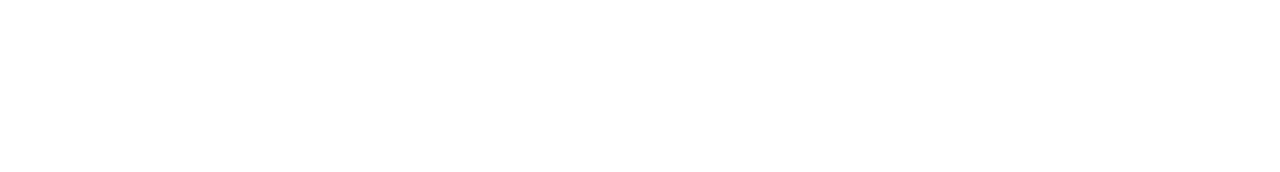
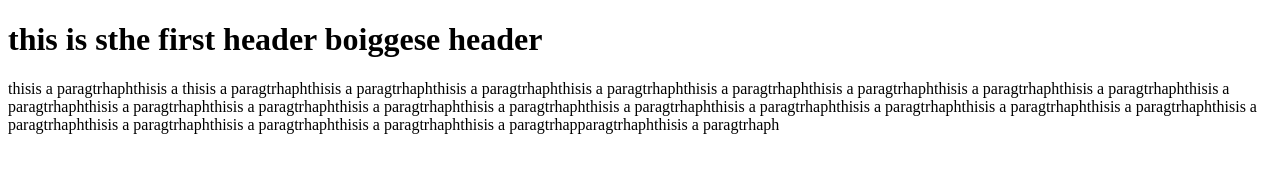
Before and after one commit to mashroorzisan/my-first-repo, a plain HTML site: page index.html in a window 1280 px wide. Drawn offline with Linux system fonts and the light colour scheme.

Commit message:
added header and para

```diff
--- a/index.html
+++ b/index.html
@@ -8,6 +8,9 @@
 </head>
 <body>
     <!-- README.md= here md extension means mark down -->
-
+    <h1>
+        this is sthe first header boiggese header
+    </h1>
+    <p>thisis a paragtrhaphthisis a thisis a paragtrhaphthisis a paragtrhaphthisis a paragtrhaphthisis a paragtrhaphthisis a paragtrhaphthisis a paragtrhaphthisis a paragtrhaphthisis a paragtrhaphthisis a paragtrhaphthisis a paragtrhaphthisis a paragtrhaphthisis a paragtrhaphthisis a paragtrhaphthisis a paragtrhaphthisis a paragtrhaphthisis a paragtrhaphthisis a paragtrhaphthisis a paragtrhaphthisis a paragtrhaphthisis a paragtrhaphthisis a paragtrhaphthisis a paragtrhaphthisis a paragtrhapparagtrhaphthisis a paragtrhaph</p>
 </body>
 </html>
```
